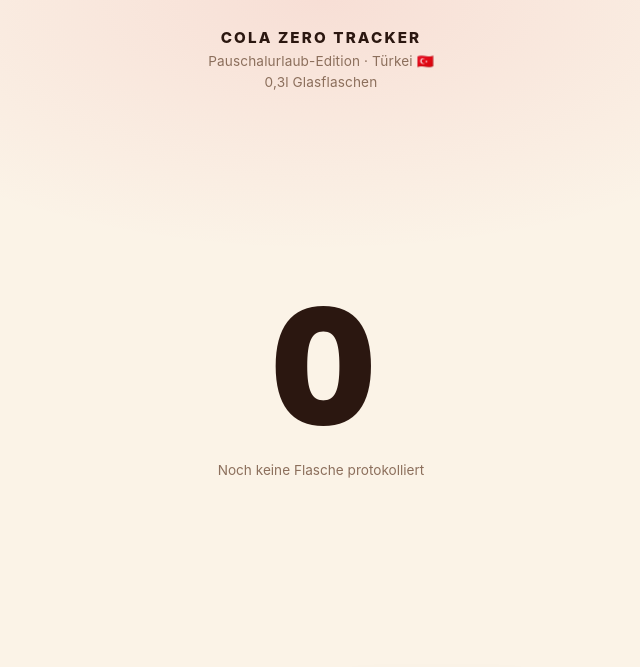
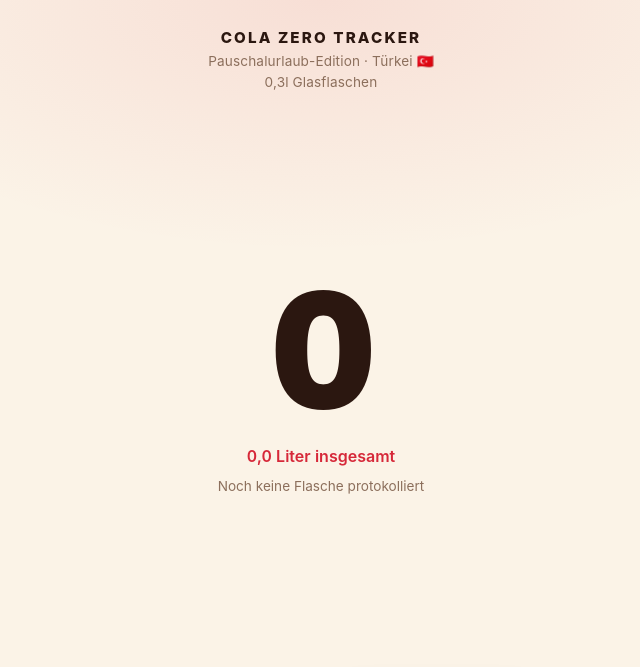
Before and after one commit to fdee95/Projects-shared, a plain HTML site: page index.html in a window 1280 px wide. Shown: the top 667 px of the page, without its empty margins (319-959 px from the left). Drawn offline with Linux system fonts and the light colour scheme.

Commit message:
Add total liters display

```diff
--- a/index.html
+++ b/index.html
@@ -165,6 +165,14 @@
     100% { transform: scale(1); }
   }
 
+  .liters {
+    margin: 0;
+    font-size: 1rem;
+    font-weight: 600;
+    color: var(--accent);
+    font-variant-numeric: tabular-nums;
+  }
+
   .caption {
     margin: 0;
     font-size: 0.85rem;
@@ -254,6 +262,7 @@
       <span id="countValue">0</span>
     </div>
 
+    <p class="liters" id="liters">0,0 Liter insgesamt</p>
     <p class="caption" id="caption">Noch keine Flasche protokolliert</p>
   </main>
 
@@ -274,6 +283,7 @@
     var STORAGE_KEY = 'colaZeroTracker.v1';
 
     var countValueEl = document.getElementById('countValue');
+    var litersEl = document.getElementById('liters');
     var captionEl = document.getElementById('caption');
     var minusBtn = document.getElementById('minusBtn');
     var plusBtn = document.getElementById('plusBtn');
@@ -313,6 +323,10 @@
       } catch (e) {}
     }
 
+    function formatLiters(count) {
+      return (count * 0.3).toFixed(1).replace('.', ',') + ' Liter insgesamt';
+    }
+
     function formatRelative(ts) {
       if (!ts) return 'Noch keine Flasche protokolliert';
       var diffMs = Date.now() - ts;
@@ -330,6 +344,7 @@
     function render(opts) {
       opts = opts || {};
       countValueEl.textContent = state.count;
+      litersEl.textContent = formatLiters(state.count);
       captionEl.textContent = formatRelative(state.lastAction);
 
       if (opts.pulse) {
```
